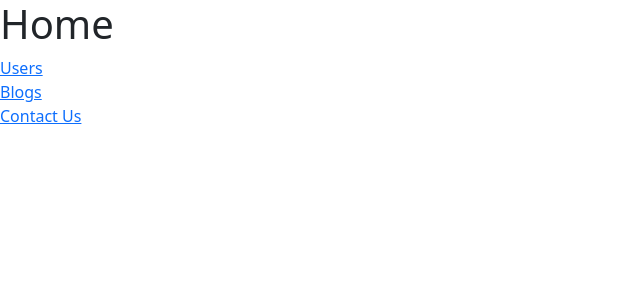
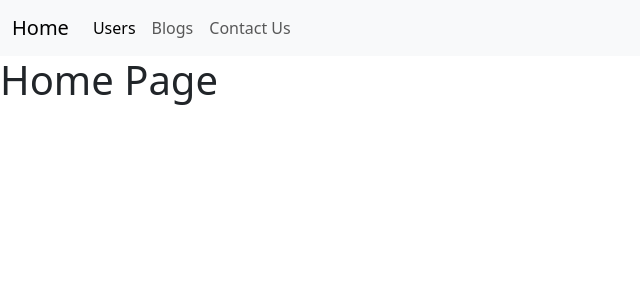
Before and after one commit to Tausif-Kovadiya/contenful, a Next.js app: page / in a window 1280 px wide. Shown: the top 300 px of the page, without its empty margins (0-640 px from the left). Built offline with nearby package versions, Linux system fonts and the light colour scheme.

Commit message:
blog details corrected

```diff
--- a/app/blogs/blog-details/page.tsx
+++ b/app/blogs/blog-details/page.tsx
@@ -3,7 +3,6 @@
 
 const BlogDetails = async ({ searchParams }: any) => {
   const { fields }: { fields: any } = await client.getEntry(searchParams.id);
-  console.log(fields);
 
   return (
     <div className="container my-5">
--- a/app/blogs/components/Card.tsx
+++ b/app/blogs/components/Card.tsx
@@ -16,8 +16,6 @@
   imgSrc: string;
   slug: string;
 }) => {
-  console.log(id);
-
   return (
     <div className="card my-3" style={{ width: "22rem" }}>
       <Image
--- a/app/layout.tsx
+++ b/app/layout.tsx
@@ -2,6 +2,7 @@
 import { Geist, Geist_Mono } from "next/font/google";
 import "./globals.css";
 import "bootstrap/dist/css/bootstrap.min.css";
+import Link from "next/link";
 // import "bootstrap/dist/js/bootstrap.bundle.min.js";
 export const runtime = "edge"
 
@@ -28,6 +29,61 @@
   return (
     <html lang="en">
       <body className={`${geistSans.variable} ${geistMono.variable}`}>
+        <nav className="navbar navbar-expand-lg navbar-light bg-light">
+          <div className="container-fluid">
+            <Link href="/" className="navbar-brand">
+              Home
+            </Link>
+            <button
+              className="navbar-toggler"
+              type="button"
+              data-bs-toggle="collapse"
+              data-bs-target="#navbarSupportedContent"
+              aria-controls="navbarSupportedContent"
+              aria-expanded="false"
+              aria-label="Toggle navigation"
+            >
+              <span className="navbar-toggler-icon" />
+            </button>
+            <div
+              className="collapse navbar-collapse"
+              id="navbarSupportedContent"
+            >
+              <ul className="navbar-nav me-auto mb-2 mb-lg-0">
+                <li className="nav-item">
+                  <Link
+                    href="/user"
+                    className="nav-link active"
+                    aria-current="page"
+                  >
+                    Users
+                  </Link>
+                </li>
+                <li className="nav-item">
+                  <Link href="/blogs" className="nav-link">
+                    Blogs
+                  </Link>
+                </li>
+                <li className="nav-item">
+                  <Link href="/contact" className="nav-link">
+                    Contact Us
+                  </Link>
+                </li>
+              </ul>
+              {/* <form className="d-flex">
+        <input
+          className="form-control me-2"
+          type="search"
+          placeholder="Search"
+          aria-label="Search"
+        />
+        <button className="btn btn-outline-success" type="submit">
+          Search
+        </button>
+      </form> */}
+            </div>
+          </div>
+        </nav>
         {children}
       </body>
     </html>
--- a/app/page.tsx
+++ b/app/page.tsx
@@ -4,12 +4,7 @@
 export default function Home() {
   return (
     <>
-      <h1>Home</h1>
-      <Link href="/user">Users</Link>
-      <br />
-      <Link href="/blogs">Blogs</Link>
-      <br />
-      <Link href="/contact">Contact Us</Link>
+      <h1>Home Page</h1>
     </>
   );
 }
```
